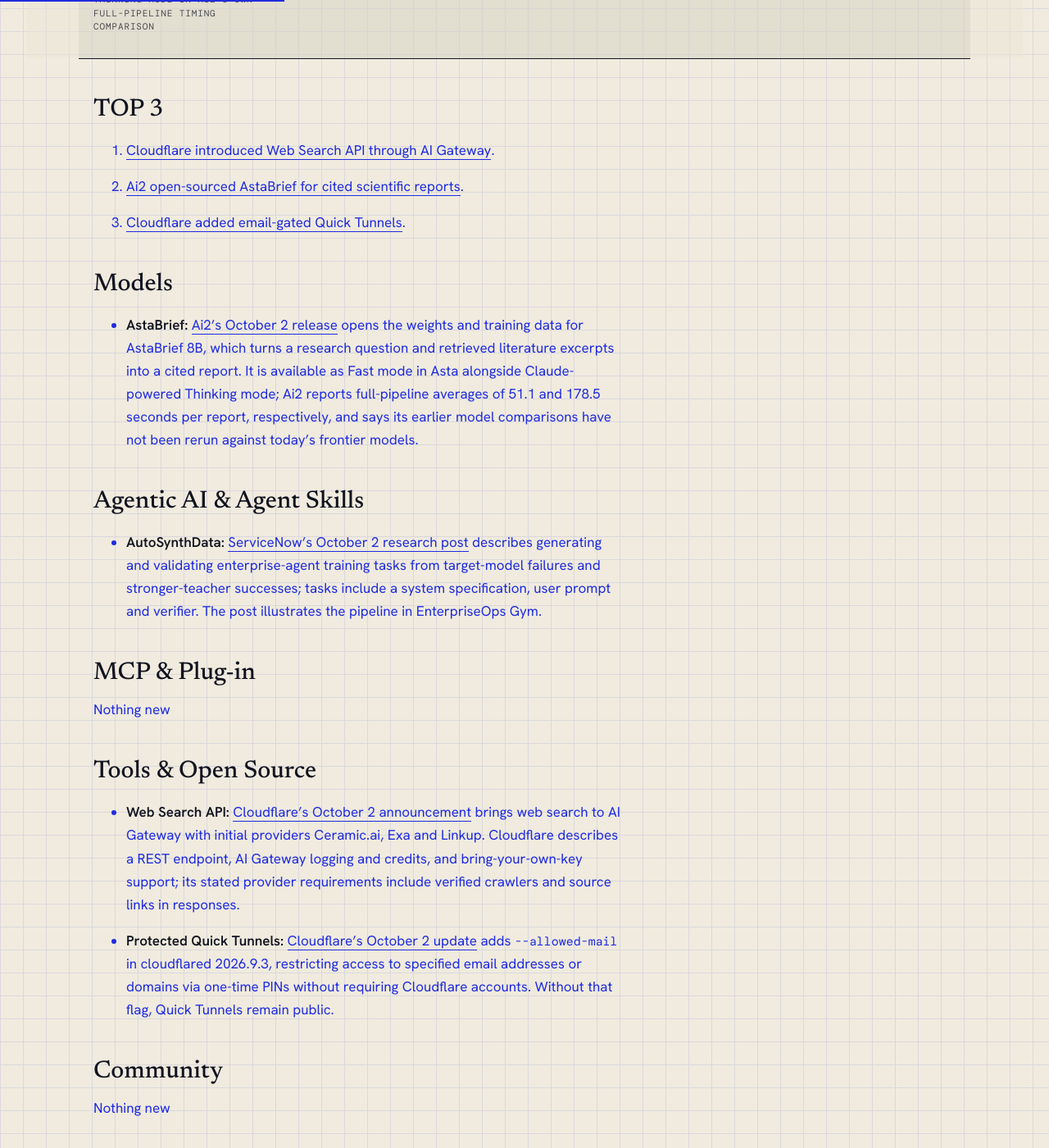
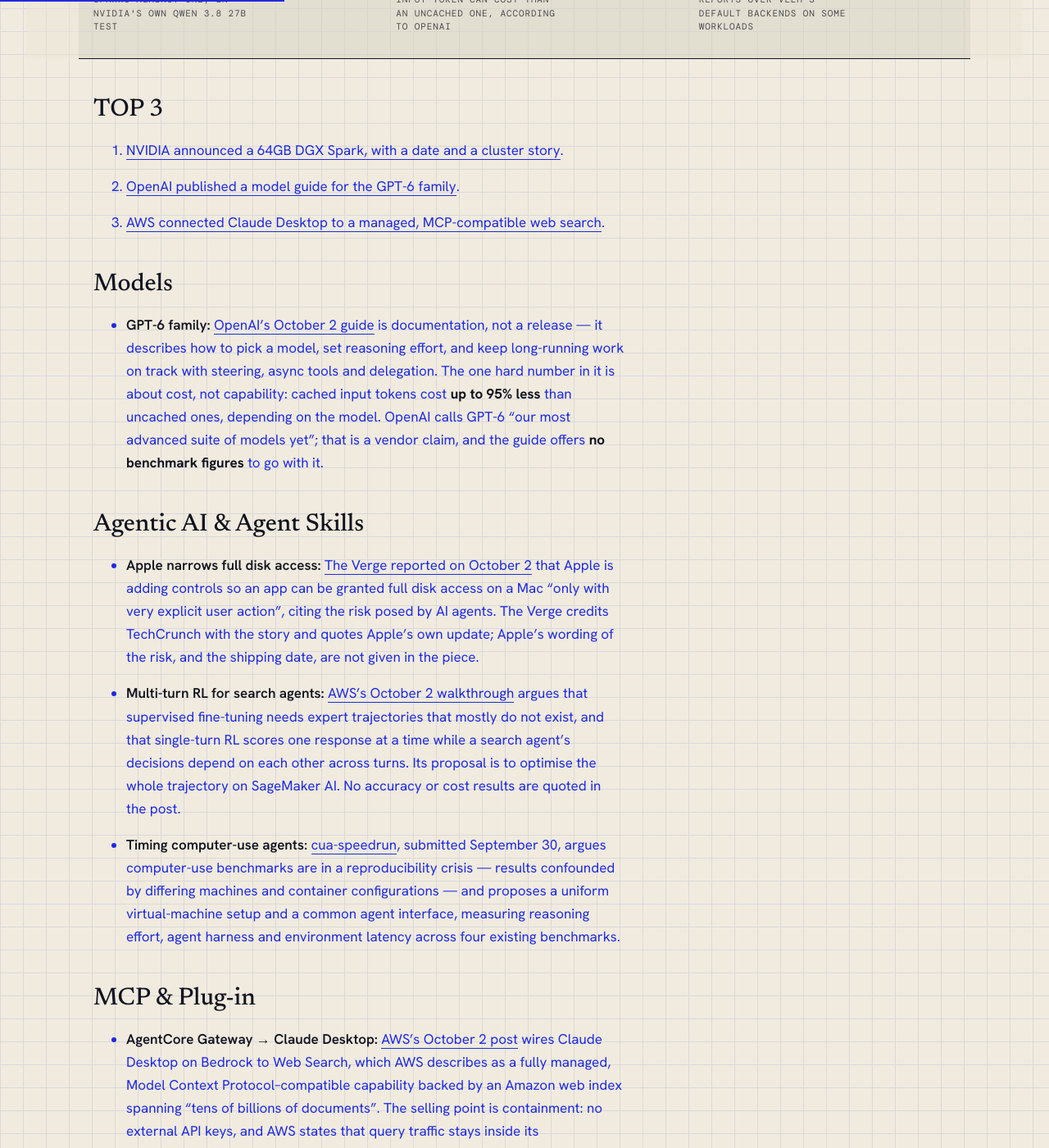
Before and after one commit to Tityra/Tityra.github.io, a Jekyll site: the page built from _posts/2026-10-03-ai-daily-brief.md, in a window 1280 px wide and 1400 px high, scrolled down 550 px. Shown: the whole window at 82% size. Built offline with Jekyll 4.4.1, drawn with Linux system fonts in a browser that asks for light colours; some of the changed text lies outside the part shown.

Commit message:
fix: widen the source list so one loud blog cannot set the agenda
Three briefs in a row led with Cloudflare. The writer was not at fault: of the
fifteen vendor-announcement items in a day's candidate list, Cloudflare supplied
ten, because it publishes about ten times a day and the other four announcement
feeds publish about once. The brief leads with launches, so the lead was decided
by a publishing schedule.

- collect-sources.py reads 25 feeds instead of 10, adding DeepMind, Mistral,
  Qwen, NVIDIA, Azure, AWS, Meta Engineering, PyTorch, Together, Ollama,
  Replicate, arXiv cs.CL and two outlets of coverage. Anthropic has no public
  feed; that is noted in the file rather than left as a silent gap
- any one source is capped at six items, and the count it was capped from is
  printed, so volume cannot buy the lead slot
- the output ends with BY SOURCE, a SKEW warning when one source exceeds 30% of
  the day, and ALREADY COVERED: every source URL from the last three briefs,
  read from the posts themselves. The agent cannot remember yesterday, so it
  has to be told
- SKILL.md: the same outlet does not lead two briefs running unless the story
  is plainly bigger than everything else, and the brief says why

Also fixed a false negative in check-brief.sh: its bare "Mozilla/5.0" is
bot-blocked by openai.com, which answers 403 while serving a browser 200. The
2026-10-03 brief had already dropped a source it had read because of it. The
rule is unchanged — HTTP 200 or it does not publish — only the request looks
like a reader.

Cloudflare is now 6 of 55 candidates instead of 10 of 15 announcements.

Co-Authored-By: Claude Opus 5 (1M context) <noreply@anthropic.com>
Claude-Session: https://claude.ai/code/session_0135WzQEJAuFCSCZx8xBnped

```diff
--- a/_posts/2026-10-03-ai-daily-brief.md
+++ b/_posts/2026-10-03-ai-daily-brief.md
@@ -1,49 +1,66 @@
 ---
-title: Cloudflare introduced Web Search API through AI Gateway
-date: 2026-10-03 06:00:00 +0900
+title: NVIDIA added a 64GB DGX Spark as OpenAI published a GPT-6 model guide
+date: 2026-10-03 11:20:00 +0900
 kind: Daily brief
-summary: Cloudflare introduced Web Search API and protected Quick Tunnels; Ai2 released its AstaBrief report-generation model.
+summary: NVIDIA announced a 64GB DGX Spark configuration for October 23; OpenAI published a practical guide to the GPT-6 family; AWS put an MCP-compatible web search in front of Claude Desktop.
 figures:
-  - value: "3.5×"
-    label: Asta Fast mode versus Thinking mode in Ai2's own full-pipeline timing comparison
-    url: https://huggingface.co/blog/allenai/astabrief
+  - value: "1.7×"
+    label: Two clustered 64GB DGX Sparks against one, in NVIDIA's own Qwen 3.8 27B test
+    url: https://blogs.nvidia.com/blog/local-ai-dgx-spark-64gb-sync/
+  - value: "95%"
+    label: How much less a cached input token can cost than an uncached one, according to OpenAI
+    url: https://openai.com/index/practical-guide-building-gpt-6
+  - value: "10%"
+    label: Throughput gain Helion reports over vLLM's default backends on some workloads
+    url: https://pytorch.org/blog/building-a-high-performance-and-portable-vllm-linear-backend-with-helion/
 sources:
-  - title: "Introducing Web Search API via AI Gateway"
-    url: https://blog.cloudflare.com/introducing-web-search-api/
-    outlet: Cloudflare
-  - title: "Open-sourcing AstaBrief, the fast report-generation model in Asta"
-    url: https://huggingface.co/blog/allenai/astabrief
-    outlet: Ai2 / Hugging Face
-  - title: "Protected Quick Tunnels: simple accountless authentication for your next dev project"
-    url: https://blog.cloudflare.com/protected-quick-tunnels/
-    outlet: Cloudflare
-  - title: "AutoSynthData: Generating Training Data for Enterprise Agents"
-    url: https://huggingface.co/blog/ServiceNow-AI/autosynthdata
-    outlet: ServiceNow / Hugging Face
+  - title: "NVIDIA DGX Spark 64GB Gives Developers More Ways to Build and Scale Local AI"
+    url: https://blogs.nvidia.com/blog/local-ai-dgx-spark-64gb-sync/
+    outlet: NVIDIA
+  - title: "A model guide for the GPT-6 family"
+    url: https://openai.com/index/practical-guide-building-gpt-6
+    outlet: OpenAI
+  - title: "Add secure Web Search to Claude Desktop with Amazon Bedrock AgentCore"
+    url: https://aws.amazon.com/blogs/machine-learning/add-secure-web-search-to-claude-desktop-with-amazon-bedrock-agentcore/
+    outlet: AWS
+  - title: "Fine-tune a search agent with multi-turn RL on Amazon SageMaker AI"
+    url: https://aws.amazon.com/blogs/machine-learning/fine-tune-a-search-agent-with-multi-turn-rl-on-amazon-sagemaker-ai/
+    outlet: AWS
+  - title: "Apple will limit Mac disk access as AI agents 'substantially' increase risk"
+    url: https://www.theverge.com/tech/1004295/apple-limit-mac-disk-access-ai-agents
+    outlet: The Verge
+  - title: "cua-speedrun: Standardized Benchmarking of the Speed of Computer-Use Agents"
+    url: https://arxiv.org/abs/2609.40284
+    outlet: arXiv
+  - title: "Building a High-Performance and Portable vLLM Linear Backend with Helion"
+    url: https://pytorch.org/blog/building-a-high-performance-and-portable-vllm-linear-backend-with-helion/
+    outlet: PyTorch
 ---
 
 ## TOP 3
 
-1. [Cloudflare introduced Web Search API through AI Gateway](https://blog.cloudflare.com/introducing-web-search-api/).
-2. [Ai2 open-sourced AstaBrief for cited scientific reports](https://huggingface.co/blog/allenai/astabrief).
-3. [Cloudflare added email-gated Quick Tunnels](https://blog.cloudflare.com/protected-quick-tunnels/).
+1. [NVIDIA announced a 64GB DGX Spark, with a date and a cluster story](https://blogs.nvidia.com/blog/local-ai-dgx-spark-64gb-sync/).
+2. [OpenAI published a model guide for the GPT-6 family](https://openai.com/index/practical-guide-building-gpt-6).
+3. [AWS connected Claude Desktop to a managed, MCP-compatible web search](https://aws.amazon.com/blogs/machine-learning/add-secure-web-search-to-claude-desktop-with-amazon-bedrock-agentcore/).
 
 ## Models
 
-- **AstaBrief:** [Ai2's October 2 release](https://huggingface.co/blog/allenai/astabrief) opens the weights and training data for AstaBrief 8B, which turns a research question and retrieved literature excerpts into a cited report. It is available as Fast mode in Asta alongside Claude-powered Thinking mode; Ai2 reports full-pipeline averages of 51.1 and 178.5 seconds per report, respectively, and says its earlier model comparisons have not been rerun against today's frontier models.
+- **GPT-6 family:** [OpenAI's October 2 guide](https://openai.com/index/practical-guide-building-gpt-6) is documentation, not a release — it describes how to pick a model, set reasoning effort, and keep long-running work on track with steering, async tools and delegation. The one hard number in it is about cost, not capability: cached input tokens cost **up to 95% less** than uncached ones, depending on the model. OpenAI calls GPT-6 "our most advanced suite of models yet"; that is a vendor claim, and the guide offers **no benchmark figures** to go with it.
 
 ## Agentic AI & Agent Skills
 
-- **AutoSynthData:** [ServiceNow's October 2 research post](https://huggingface.co/blog/ServiceNow-AI/autosynthdata) describes generating and validating enterprise-agent training tasks from target-model failures and stronger-teacher successes; tasks include a system specification, user prompt and verifier. The post illustrates the pipeline in EnterpriseOps Gym.
+- **Apple narrows full disk access:** [The Verge reported on October 2](https://www.theverge.com/tech/1004295/apple-limit-mac-disk-access-ai-agents) that Apple is adding controls so an app can be granted full disk access on a Mac "only with very explicit user action", citing the risk posed by AI agents. The Verge credits TechCrunch with the story and quotes Apple's own update; Apple's wording of the risk, and the shipping date, are not given in the piece.
+- **Multi-turn RL for search agents:** [AWS's October 2 walkthrough](https://aws.amazon.com/blogs/machine-learning/fine-tune-a-search-agent-with-multi-turn-rl-on-amazon-sagemaker-ai/) argues that supervised fine-tuning needs expert trajectories that mostly do not exist, and that single-turn RL scores one response at a time while a search agent's decisions depend on each other across turns. Its proposal is to optimise the whole trajectory on SageMaker AI. No accuracy or cost results are quoted in the post.
+- **Timing computer-use agents:** [cua-speedrun](https://arxiv.org/abs/2609.40284), submitted September 30, argues computer-use benchmarks are in a reproducibility crisis — results confounded by differing machines and container configurations — and proposes a uniform virtual-machine setup and a common agent interface, measuring reasoning effort, agent harness and environment latency across four existing benchmarks.
 
 ## MCP & Plug-in
 
-Nothing new
+- **AgentCore Gateway → Claude Desktop:** [AWS's October 2 post](https://aws.amazon.com/blogs/machine-learning/add-secure-web-search-to-claude-desktop-with-amazon-bedrock-agentcore/) wires Claude Desktop on Bedrock to Web Search, which AWS describes as a fully managed, Model Context Protocol–compatible capability backed by an Amazon web index spanning "tens of billions of documents". The selling point is containment: no external API keys, and AWS states that query traffic stays inside its infrastructure. Authentication chains IAM Identity Center through Cognito to JWTs the Gateway validates per request.
 
 ## Tools & Open Source
 
-- **Web Search API:** [Cloudflare's October 2 announcement](https://blog.cloudflare.com/introducing-web-search-api/) brings web search to AI Gateway with initial providers Ceramic.ai, Exa and Linkup. Cloudflare describes a REST endpoint, AI Gateway logging and credits, and bring-your-own-key support; its stated provider requirements include verified crawlers and source links in responses.
-- **Protected Quick Tunnels:** [Cloudflare's October 2 update](https://blog.cloudflare.com/protected-quick-tunnels/) adds `--allowed-mail` in cloudflared 2026.9.3, restricting access to specified email addresses or domains via one-time PINs without requiring Cloudflare accounts. Without that flag, Quick Tunnels remain public.
+- **DGX Spark 64GB:** [NVIDIA's October 2 announcement](https://blogs.nvidia.com/blog/local-ai-dgx-spark-64gb-sync/) puts a 64GB unified-memory configuration on sale from October 23 through Acer, ASUS, Dell, Gigabyte, HP and MSI. NVIDIA says it keeps the GB10 Grace Blackwell Superchip and full software stack of the 128GB model, supports models up to 100 billion parameters on device, and that two units clustered through Sync Cluster Assistant reached **up to 1.7×** the performance of one in its own Qwen 3.8 27B test. The price is described only as "an accessible price point" — **no figure is given**.
+- **Helion in vLLM:** [Red Hat and PyTorch engineers reported on October 2](https://pytorch.org/blog/building-a-high-performance-and-portable-vllm-linear-backend-with-helion/) that one Helion GEMM kernel, autotuned per shape, covers Standard GEMM, Split-K and Swap-AB variants and beat vLLM's default CUTLASS and DeepGEMM backends on NVIDIA Hopper across the models they evaluated, by **more than 10%** throughput on some workloads.
 
 ## Community
 
@@ -51,4 +68,5 @@ Nothing new
 
 ## Coverage
 
-- The public-feed collector could not reach r/MachineLearning, and live web search was unavailable; community and wider-source coverage is incomplete. The OpenAI announcement page in the feed returned an access error, so it is not summarized here.
+- This brief replaces an earlier one published at 06:00 and withdrawn. The earlier edition led with Cloudflare, as did both briefs before it — not because the story was the biggest available but because the source list the research step draws on was narrow enough that one high-volume blog supplied most of the day's announcements. The collector now reads twenty-five feeds, caps any one source at six items, and shows what the last three briefs already covered.
+- r/MachineLearning could not be reached; community coverage is incomplete. Anthropic publishes no public feed, so its announcements reach this blog only through others.
```
Also changed, not shown: scripts/collect-sources.py (+85 -2 lines), .hermes/skills/tityra-daily-brief/SKILL.md, 1 other file.
